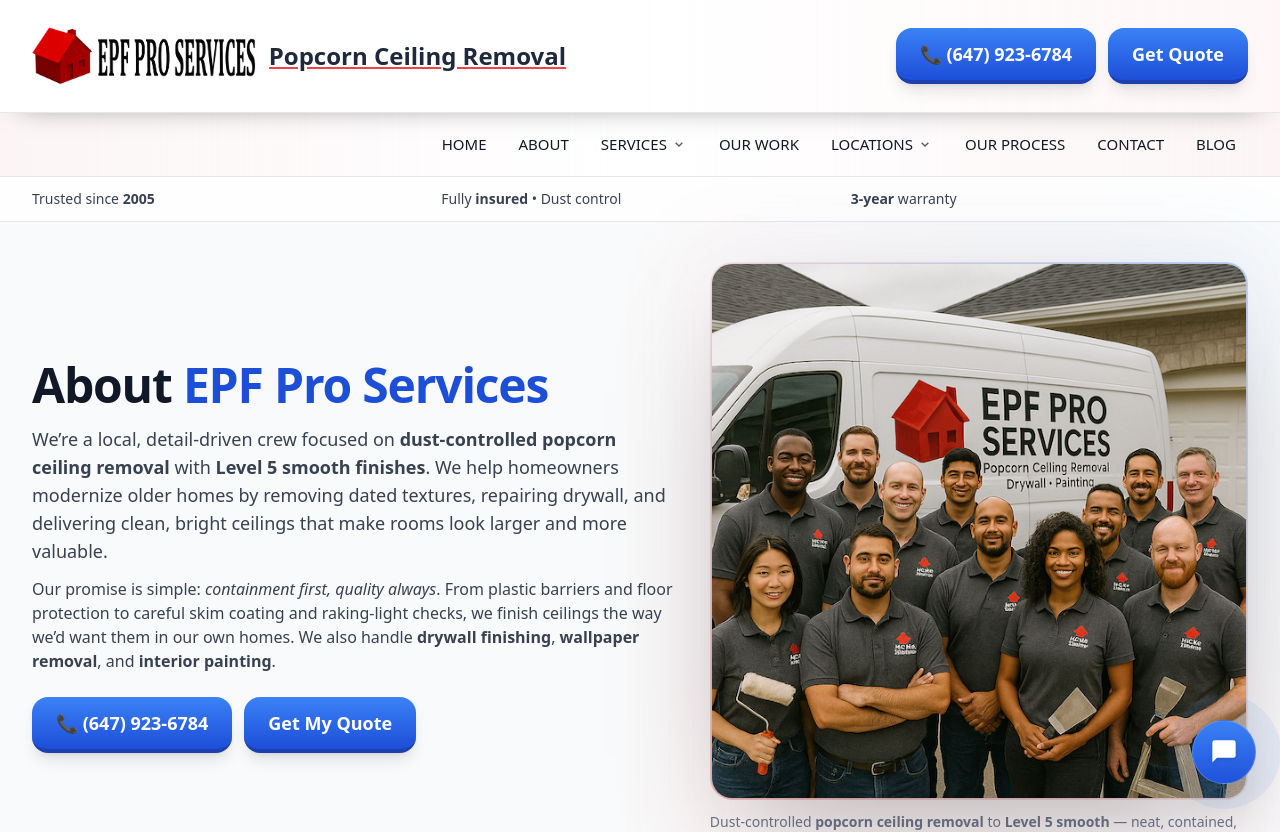
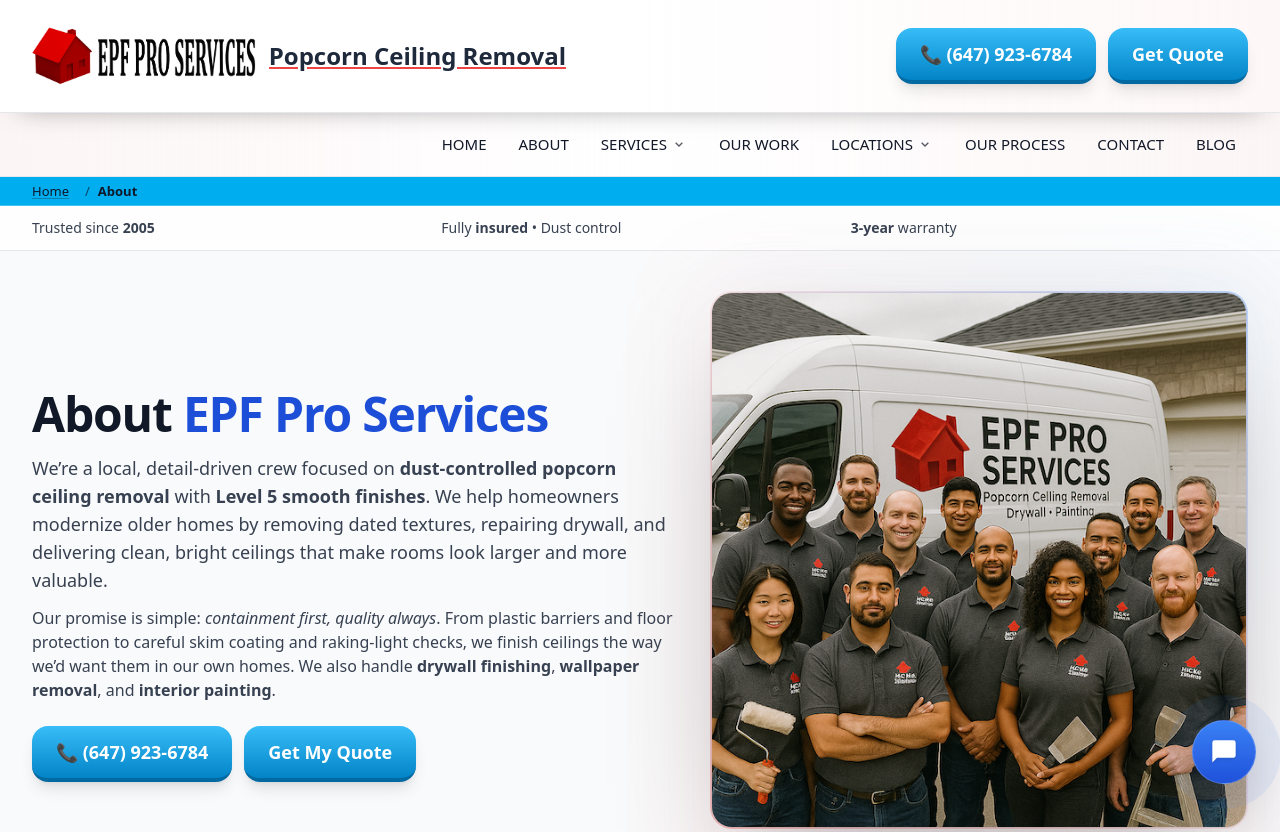
Before and after one commit to alexpasek/epf-2025, a Next.js app: page /about in a window 1280 px wide. Shown: the top 832 px of the page. Built offline with nearby package versions, Linux system fonts and the light colour scheme.

Commit message:
buton golor

```diff
--- a/app/globals.css
+++ b/app/globals.css
@@ -5,7 +5,13 @@
 .container-x{@apply mx-auto max-w-7xl px-4 sm:px-6 lg:px-8;}
 .card{@apply rounded-2xl border border-gray-200 bg-white shadow;}
 .pill{@apply inline-flex items-center justify-center rounded-2xl border px-5 py-3 font-medium shadow-sm bg-gray-50 text-gray-700 border-gray-200 hover:bg-gray-100;}
-.btn-cta{@apply inline-flex items-center justify-center rounded-2xl px-6 py-3 text-lg font-semibold text-white bg-gradient-to-b from-blue-500 to-blue-700 border-b-4 border-blue-800 shadow-lg hover:shadow-xl transition transform hover:-translate-y-0.5;}
+.btn-cta{
+    @apply inline-flex items-center justify-center rounded-2xl px-6 py-3 text-lg font-semibold text-white
+           bg-gradient-to-b from-sky-400 to-sky-600
+           border-b-4 border-sky-700
+           shadow-lg hover:shadow-xl transition transform hover:-translate-y-0.5;
+  }
+
 .prose-custom{@apply prose prose-neutral max-w-none;}
 .sticky-subnav{@apply sticky top-[120px] z-20 bg-white border-t border-gray-200;}
 .scroller{@apply flex gap-3 overflow-x-auto py-2 -mx-4 px-4 snap-x snap-mandatory;}
--- a/components/HeaderNav.jsx
+++ b/components/HeaderNav.jsx
@@ -18,6 +18,86 @@
 const SAFE_VW_PX = 24; // safe padding from viewport edges
 const SERVICES_PANEL_W = 420; // narrow column for Services
 const LOCATIONS_MEGA_W = 860; // roomy grid for Locations
+
+/* ---------- Breadcrumb helpers ---------- */
+
+/** Map slugs to pretty labels when we know them */
+const SLUG_LABELS = {
+  services: "Services",
+  "popcorn-ceiling-removal": "Popcorn Ceiling Removal",
+  popcorn: "Popcorn Ceiling Removal",
+  "drywall-installation": "Drywall Installation",
+  wallpaper: "Wallpaper Removal",
+  "interior-painting": "Interior Painting",
+  "our-work": "Our Work",
+  "our-process": "Our Process",
+  "service-areas": "Service Areas",
+  contact: "Contact",
+  blog: "Blog",
+
+  // location hubs
+  "popcorn-removal": "Popcorn Removal",
+
+  // cities
+  mississauga: "Mississauga",
+  toronto: "Toronto",
+  oakville: "Oakville",
+  burlington: "Burlington",
+  hamilton: "Hamilton",
+  milton: "Milton",
+  etobicoke: "Etobicoke",
+  grimsby: "Grimsby",
+  "st-catharines": "St. Catharines",
+};
+
+/** Fallback: turn "st-catharines" -> "St Catharines" (or use SLUG_LABELS if present) */
+function labelFromSlug(slug) {
+  if (SLUG_LABELS[slug]) return SLUG_LABELS[slug];
+  return slug
+    .split("-")
+    .map((w) => (w ? w[0].toUpperCase() + w.slice(1) : ""))
+    .join(" ");
+}
+
+/** Build breadcrumb items from pathname */
+function buildCrumbs(pathname) {
+  const parts = pathname.split("/").filter(Boolean);
+  const crumbs = [{ href: "/", label: "Home" }];
+  let acc = "";
+  for (let i = 0; i < parts.length; i++) {
+    acc += `/${parts[i]}`;
+    const isLast = i === parts.length - 1;
+    crumbs.push({
+      href: acc + "/", // keep your trailing slash style
+      label: labelFromSlug(decodeURIComponent(parts[i])),
+      current: isLast,
+    });
+  }
+  return crumbs;
+}
+
+/** JSON-LD for breadcrumbs */
+function BreadcrumbJsonLd({ crumbs }) {
+  const data = {
+    "@context": "https://schema.org",
+    "@type": "BreadcrumbList",
+    itemListElement: crumbs.map((c, idx) => ({
+      "@type": "ListItem",
+      position: idx + 1,
+      name: c.label,
+      item: c.href, // relative is OK; absolute even better if you set site URL
+    })),
+  };
+  return (
+    <script
+      type="application/ld+json"
+      suppressHydrationWarning
+      dangerouslySetInnerHTML={{ __html: JSON.stringify(data) }}
+    />
+  );
+}
+
+/* ---------- Header ---------- */
 
 export default function HeaderNav() {
   const pathname = usePathname();
@@ -56,9 +136,11 @@
     { href: "/st-catharines/", label: "St. Catharines" },
   ];
 
+  const crumbs = buildCrumbs(pathname);
+
   return (
     <header className="sticky top-0 z-50">
-      {/* Row 1: taller + stylish glassy header (menu untouched below) */}
+      {/* Row 1: taller + stylish glassy header */}
       <div className="border-b bg-gradient-to-r from-white via-white to-red-50/60 bg-white/90 backdrop-blur supports-[backdrop-filter]:bg-white/70 shadow-[0_10px_30px_-20px_rgba(0,0,0,.55)]">
         <div className="container-x py-2 md:py-3 flex h-24 md:h-28 items-center gap-3">
           <Link
@@ -71,17 +153,17 @@
               alt="Popcorn ceiling removal EPF Pro Services"
               className="w-auto h-14 md:h-16 object-contain"
             />
-            <span className=" underline decoration-red-500 text-lg md:text-2xl font-semibold leading-none whitespace-nowrap truncate text-slate-800">
+            <span className="underline decoration-red-500 text-lg md:text-2xl font-semibold leading-none whitespace-nowrap truncate text-slate-800">
               Popcorn Ceiling Removal
             </span>
           </Link>
 
-          {/* Desktop/tablet CTAs (unchanged style) */}
+          {/* Desktop/tablet CTAs */}
           <div className="hidden md:flex items-center gap-3 ml-auto">
             <a
               href={PHONE_HREF}
               className="btn-cta whitespace-nowrap focus:outline-none focus-visible:ring-2 focus-visible:ring-blue-500/40"
-              title="Call for a fast popcorn ceiling remova estimate"
+              title="Call for a fast popcorn ceiling removal estimate"
             >
               📞 {PHONE_NUMBER}
             </a>
@@ -114,7 +196,7 @@
         </div>
       </div>
 
-      {/* Row 2: right-aligned menu (unchanged look) */}
+      {/* Row 2: right-aligned menu */}
       <div className="hidden lg:block border-b bg-gradient-to-r from-red-50/60 via-white to-red-50/60">
         <nav
           className="container-x py-3 flex items-center gap-2 text-[15px] justify-end"
@@ -123,7 +205,7 @@
           <NavItem href="/" label="HOME" active={isActive("/")} />
           <NavItem href="/about/" label="ABOUT" active={isActive("/about/")} />
 
-          {/* SERVICES — narrow vertical column (right-anchored, clamped) */}
+          {/* SERVICES — narrow vertical column */}
           <SmoothDropdown
             label="SERVICES"
             active={isActive("/services/")}
@@ -154,7 +236,7 @@
             active={isActive("/our-work/")}
           />
 
-          {/* LOCATIONS — same visual style (roomy grid) */}
+          {/* LOCATIONS */}
           <SmoothDropdown
             label="LOCATIONS"
             active={
@@ -188,7 +270,48 @@
         </nav>
       </div>
 
-      {/* Mobile drawer (unchanged) */}
+      {/* Row 3: Breadcrumb stripe (blue) */}
+      {pathname !== "/" && (
+        <>
+          <BreadcrumbJsonLd crumbs={crumbs} />
+          <div className="border-b border-[#3EC5F1] bg-[#00AEEF] text-slate-900">
+            <nav
+              aria-label="Breadcrumb"
+              className="container-x py-1 text-[13px] leading-5"
+            >
+              <div className="flex items-center gap-2 overflow-x-auto whitespace-nowrap">
+                {crumbs.map((c, i) => {
+                  const isLast = i === crumbs.length - 1;
+                  return (
+                    <div key={c.href} className="flex items-center shrink-0">
+                      {i > 0 && <span className="mx-2 opacity-70">/</span>}
+                      {isLast ? (
+                        <span
+                          className="font-semibold"
+                          aria-current="page"
+                          title={c.label}
+                        >
+                          {c.label}
+                        </span>
+                      ) : (
+                        <Link
+                          href={c.href}
+                          className="underline decoration-slate-900/30 underline-offset-2 hover:decoration-slate-900/60 hover:text-slate-950 focus:outline-none focus-visible:ring-2 focus-visible:ring-slate-900/20 rounded"
+                          title={c.label}
+                        >
+                          {c.label}
+                        </Link>
+                      )}
+                    </div>
+                  );
+                })}
+              </div>
+            </nav>
+          </div>
+        </>
+      )}
+
+      {/* Mobile drawer */}
       <div
         className={[
           "lg:hidden border-b bg-white/95 backdrop-blur transition-[max-height] overflow-hidden",
@@ -332,7 +455,7 @@
 
       <div
         className={[
-          "absolute top-full mt-2 pt-1", // pt-1 = hover bridge so it doesn't feel stuck
+          "absolute top-full mt-2 pt-1",
           align === "right" ? "right-0" : "left-0",
           "transition-all duration-150 ease-out will-change-transform",
           open
@@ -375,7 +498,7 @@
       className={[
         "group p-3 rounded-xl border bg-white",
         ACCENT.border,
-        "hover:bg-red-50/70 hover:border-red-300", // consistent red hover contrast
+        "hover:bg-red-50/70 hover:border-red-300",
         "shadow-[inset_0_1px_0_rgba(255,255,255,.6),0_8px_18px_-12px_rgba(0,0,0,.35)]",
         "transition",
       ].join(" ")}
```
